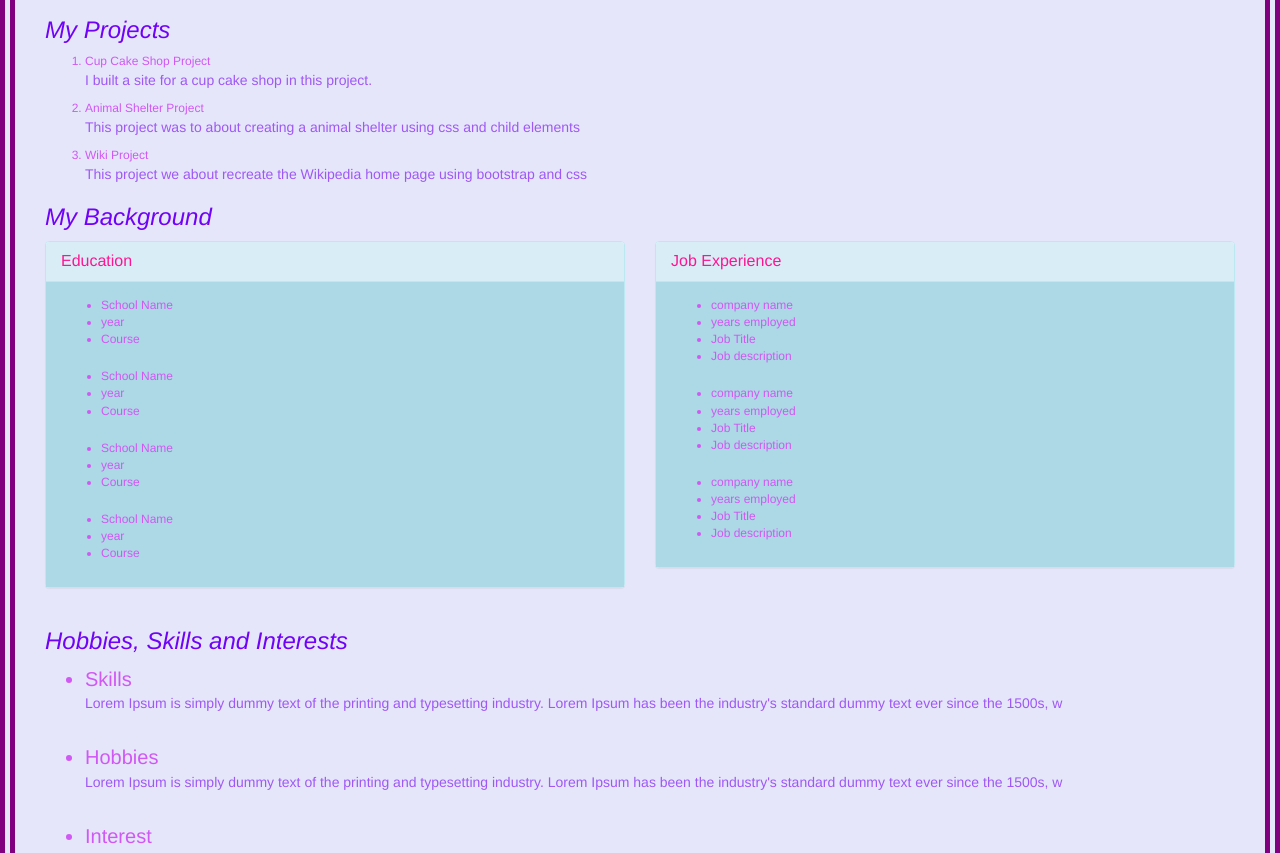
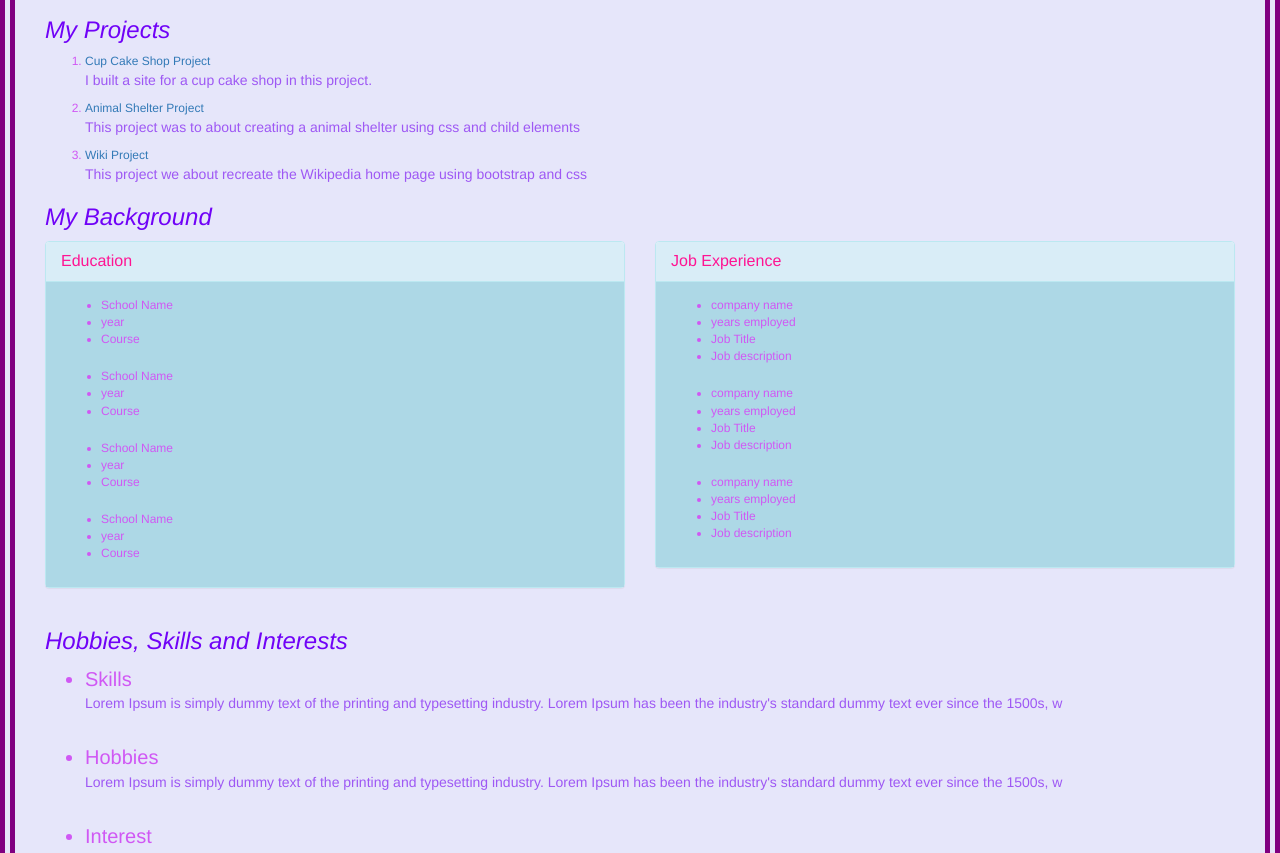
Before and after one commit to pursaa/portfolio, a plain HTML site: page index.html in a window 1280 px wide. Shown: the part 936-1789 px from the top of the page. Drawn offline with Linux system fonts and the light colour scheme.

Commit message:
Add links to git projects

```diff
--- a/index.html
+++ b/index.html
@@ -22,11 +22,11 @@
 
       <h3 class="project"> My Projects</h3>
       <ol>
-        <li>Cup Cake Shop Project</li>
+        <li><a href="https://github.com/pursaa/cupcake-shop">Cup Cake Shop Project</a></li>
         <p>I built a site for a cup cake shop in this project.</p>
-        <li>Animal Shelter Project</li>
+        <li><a href="https://github.com/pursaa/animal-shelter">Animal Shelter Project</a></li>
         <p>This project was to about creating a animal shelter using css and child elements</p>
-        <li>Wiki Project</li>
+        <li><a href="https://github.com/pursaa/wiki">Wiki Project</a></li>
         <p>This project we about recreate the Wikipedia home page using bootstrap and css</p>
       </ol>
 
```
